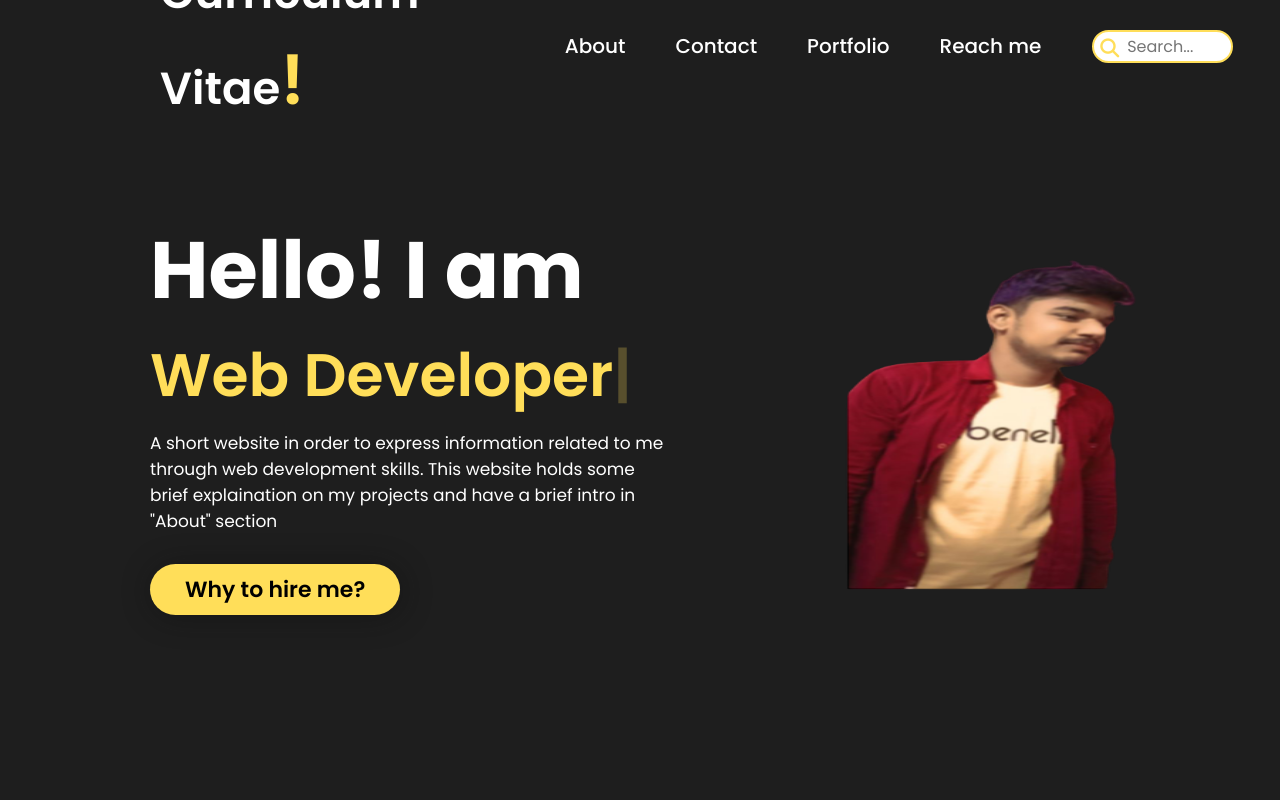
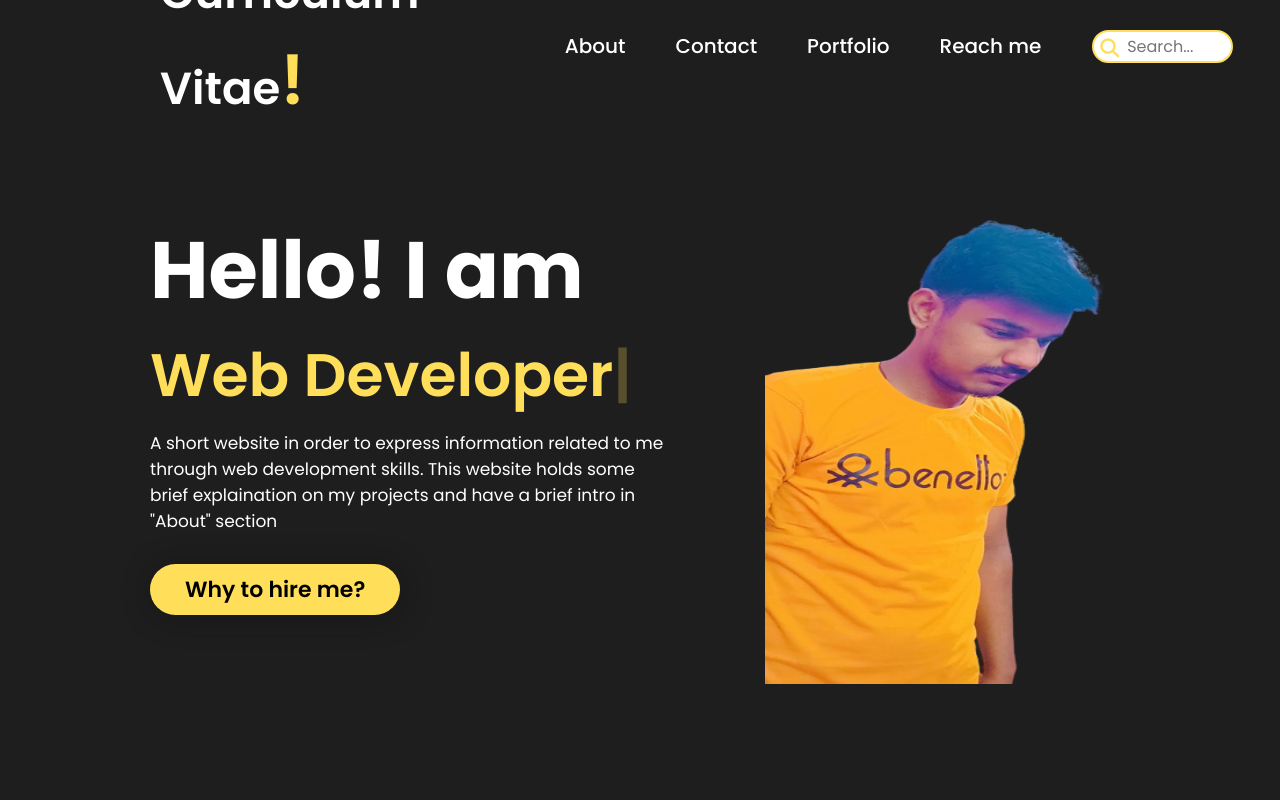
Before and after one commit to github-arpdtu/portfolio.github.io, a plain HTML site: page index.html in a window 1280 px wide. Shown: the top 800 px of the page. Drawn offline with nearby package versions, Linux system fonts and the light colour scheme.

Commit message:
updated portfolio

```diff
--- a/css/style.css
+++ b/css/style.css
@@ -123,7 +123,7 @@ nav ul li a:hover{
     margin: 11%;
     /* background-color:darkgray; */
     height: 550px;
-    width: 490px;
+    width: 400px;
 }
 .projects{
     position: relative;
--- a/index.html
+++ b/index.html
@@ -40,7 +40,7 @@
         <button><a href="#project" style="color: black; text-decoration: none;">Why to hire me?</a></button>
       </div>
       <div class="main-two">
-        <img src="images\mepic.png" alt="" />
+        <img src="images\pic3.png" alt="" />
       </div>
     </div>
 
@@ -97,7 +97,7 @@
         </div>
       </div>
       <div class="about-two">
-        <img src="images\pic3.png" alt="Unable to load." width="120" height="500" />
+        <img src="images\mepic.png" alt="Unable to load." width="120" height="500" />
       </div>
     </section>
     <br /><br /><br />
```
